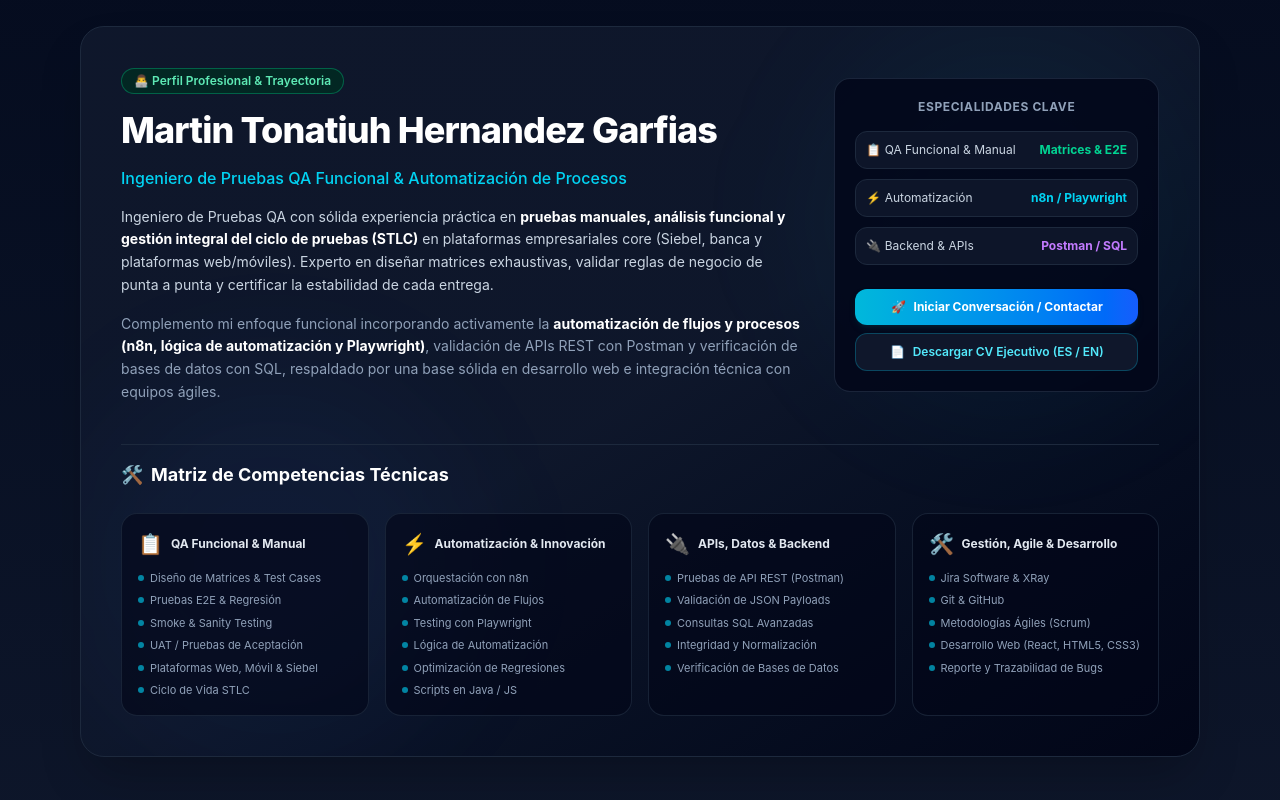
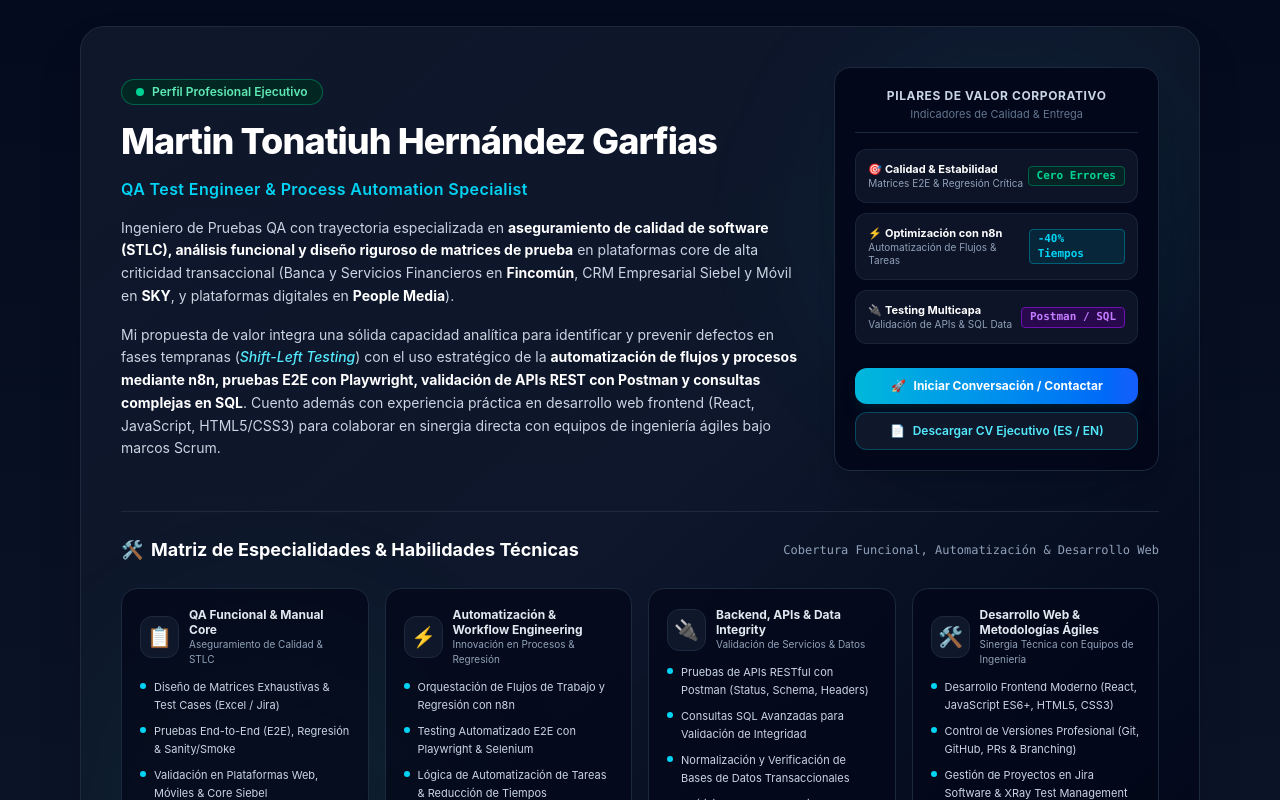
Before and after one commit to hegm840804/portafolio-web, a React (Vite) app: page / in a window 1280 px wide. Shown: the part 2160-2960 px from the top of the page. Built offline with nearby package versions, Linux system fonts and the light colour scheme.

Commit message:
feat(profile): rediseñar sección Sobre Mi con formato ejecutivo de alto impacto y métricas corporativas

```diff
--- a/src/components/About.jsx
+++ b/src/components/About.jsx
@@ -1,82 +1,138 @@
 export default function About({ onOpenContact, onOpenCV }) {
   const competencias = [
     {
-      categoria: 'QA Funcional & Manual',
+      categoria: 'QA Funcional & Manual Core',
       icono: '📋',
-      habilidades: ['Diseño de Matrices & Test Cases', 'Pruebas E2E & Regresión', 'Smoke & Sanity Testing', 'UAT / Pruebas de Aceptación', 'Plataformas Web, Móvil & Siebel', 'Ciclo de Vida STLC']
+      subtitulo: 'Aseguramiento de Calidad & STLC',
+      habilidades: [
+        'Diseño de Matrices Exhaustivas & Test Cases (Excel / Jira)',
+        'Pruebas End-to-End (E2E), Regresión & Sanity/Smoke',
+        'Validación en Plataformas Web, Móviles & Core Siebel',
+        'Pruebas de Aceptación de Usuario (UAT) & Reglas de Negocio',
+        'Gestión de Ciclo Completo de Pruebas (STLC & Trazabilidad)',
+        'Reporte Técnico de Anomalías con Evidencia Detallada'
+      ]
     },
     {
-      categoria: 'Automatización & Innovación',
+      categoria: 'Automatización & Workflow Engineering',
       icono: '⚡',
-      habilidades: ['Orquestación con n8n', 'Automatización de Flujos', 'Testing con Playwright', 'Lógica de Automatización', 'Optimización de Regresiones', 'Scripts en Java / JS']
+      subtitulo: 'Innovación en Procesos & Regresión',
+      habilidades: [
+        'Orquestación de Flujos de Trabajo y Regresión con n8n',
+        'Testing Automatizado E2E con Playwright & Selenium',
+        'Lógica de Automatización de Tareas & Reducción de Tiempos',
+        'Validación de Payloads JSON & Respuestas de Servicios',
+        'Construcción de Scripts en JavaScript, Java & Python',
+        'Optimización de Tiempos de Ejecución de Plataforma'
+      ]
     },
     {
-      categoria: 'APIs, Datos & Backend',
+      categoria: 'Backend, APIs & Data Integrity',
       icono: '🔌',
-      habilidades: ['Pruebas de API REST (Postman)', 'Validación de JSON Payloads', 'Consultas SQL Avanzadas', 'Integridad y Normalización', 'Verificación de Bases de Datos']
+      subtitulo: 'Validación de Servicios & Datos',
+      habilidades: [
+        'Pruebas de APIs RESTful con Postman (Status, Schema, Headers)',
+        'Consultas SQL Avanzadas para Validación de Integridad',
+        'Normalización y Verificación de Bases de Datos Transaccionales',
+        'Análisis de Logs y Manejo de Errores en Servidores Unix/Windows',
+        'Testing de Integraciones entre Sistemas Core y Pasarelas'
+      ]
     },
     {
-      categoria: 'Gestión, Agile & Desarrollo',
+      categoria: 'Desarrollo Web & Metodologías Ágiles',
       icono: '🛠️',
-      habilidades: ['Jira Software & XRay', 'Git & GitHub', 'Metodologías Ágiles (Scrum)', 'Desarrollo Web (React, HTML5, CSS3)', 'Reporte y Trazabilidad de Bugs']
+      subtitulo: 'Sinergia Técnica con Equipos de Ingeniería',
+      habilidades: [
+        'Desarrollo Frontend Moderno (React, JavaScript ES6+, HTML5, CSS3)',
+        'Control de Versiones Profesional (Git, GitHub, PRs & Branching)',
+        'Gestión de Proyectos en Jira Software & XRay Test Management',
+        'Metodologías Ágiles (Scrum, Sprints & Revisiones Técnicas)',
+        'Alineación de Expectativas Directamente con Stakeholders'
+      ]
     }
   ];
 
   return (
     <section id="sobre-mi" className="max-w-6xl mx-auto px-4 py-16 w-full">
       <div className="bg-gradient-to-br from-slate-900 via-slate-900/95 to-slate-950 border border-slate-800 rounded-3xl p-6 sm:p-10 shadow-2xl relative overflow-hidden">
+
+        {/* Efectos de luz ambiental */}
         <div className="absolute top-0 right-0 w-96 h-96 bg-cyan-500/5 rounded-full blur-3xl pointer-events-none"></div>
-        <div className="absolute bottom-0 left-0 w-96 h-96 bg-blue-500/5 rounded-full blur-3xl pointer-events-none"></div>
+        <div className="absolute bottom-0 left-0 w-96 h-96 bg-emerald-500/5 rounded-full blur-3xl pointer-events-none"></div>
 
         <div className="relative z-10 space-y-10">
 
+          {/* Bloque Superior: Presentación Ejecutiva */}
           <div className="grid grid-cols-1 lg:grid-cols-12 gap-8 items-center">
             <div className="lg:col-span-8 space-y-4">
-              <div className="inline-flex items-center gap-2 bg-emerald-950/80 border border-emerald-500/40 px-3 py-1 rounded-full text-xs font-semibold text-emerald-300">
-                <span>👨‍💻 Perfil Profesional & Trayectoria</span>
+
+              <div className="inline-flex items-center gap-2 bg-emerald-950/80 border border-emerald-500/40 px-3.5 py-1 rounded-full text-xs font-semibold text-emerald-300">
+                <span className="h-2 w-2 rounded-full bg-emerald-400 animate-pulse"></span>
+                <span>Perfil Profesional Ejecutivo</span>
               </div>
 
               <h2 className="text-2xl sm:text-4xl font-extrabold text-white tracking-tight">
-                Martin Tonatiuh Hernandez Garfias
+                Martin Tonatiuh Hernández Garfias
               </h2>
 
-              <p className="text-sm sm:text-base text-cyan-400 font-medium">
-                Ingeniero de Pruebas QA Funcional & Automatización de Procesos
+              <p className="text-sm sm:text-base text-cyan-400 font-semibold tracking-wide">
+                QA Test Engineer & Process Automation Specialist
               </p>
 
               <p className="text-xs sm:text-sm text-slate-300 leading-relaxed">
-                Ingeniero de Pruebas QA con sólida experiencia práctica en <strong className="text-white">pruebas manuales, análisis funcional y gestión integral del ciclo de pruebas (STLC)</strong> en plataformas empresariales core (Siebel, banca y plataformas web/móviles). Experto en diseñar matrices exhaustivas, validar reglas de negocio de punta a punta y certificar la estabilidad de cada entrega.
+                Ingeniero de Pruebas QA con trayectoria especializada en <strong className="text-white">aseguramiento de calidad de software (STLC), análisis funcional y diseño riguroso de matrices de prueba</strong> en plataformas core de alta criticidad transaccional (Banca y Servicios Financieros en <strong className="text-white">Fincomún</strong>, CRM Empresarial Siebel y Móvil en <strong className="text-white">SKY</strong>, y plataformas digitales en <strong className="text-white">People Media</strong>).
               </p>
 
-              <p className="text-xs sm:text-sm text-slate-400 leading-relaxed">
-                Complemento mi enfoque funcional incorporando activamente la <strong className="text-white">automatización de flujos y procesos (n8n, lógica de automatización y Playwright)</strong>, validación de APIs REST con Postman y verificación de bases de datos con SQL, respaldado por una base sólida en desarrollo web e integración técnica con equipos ágiles.
+              <p className="text-xs sm:text-sm text-slate-300 leading-relaxed">
+                Mi propuesta de valor integra una sólida capacidad analítica para identificar y prevenir defectos en fases tempranas (<em className="text-cyan-300 font-medium">Shift-Left Testing</em>) con el uso estratégico de la <strong className="text-white">automatización de flujos y procesos mediante n8n, pruebas E2E con Playwright, validación de APIs REST con Postman y consultas complejas en SQL</strong>. Cuento además con experiencia práctica en desarrollo web frontend (React, JavaScript, HTML5/CSS3) para colaborar en sinergia directa con equipos de ingeniería ágiles bajo marcos Scrum.
               </p>
             </div>
 
-            <div className="lg:col-span-4 bg-slate-950/80 border border-slate-800/90 rounded-2xl p-5 flex flex-col gap-4">
-              <h3 className="text-xs font-bold uppercase tracking-wider text-slate-400 text-center">
-                Especialidades Clave
+            {/* Tarjeta Lateral Ejecutiva: Pilares de Desempeño */}
+            <div className="lg:col-span-4 bg-slate-950/90 border border-slate-800 rounded-2xl p-5 flex flex-col gap-4 shadow-xl">
+              <div className="text-center border-b border-slate-800 pb-2.5">
+                <h3 className="text-xs font-bold uppercase tracking-wider text-slate-300">
+                  Pilares de Valor Corporativo
                 </h3>
+                <p className="text-[11px] text-slate-500 mt-0.5">Indicadores de Calidad & Entrega</p>
+              </div>
 
               <div className="space-y-2.5 text-xs">
-                <div className="flex items-center justify-between p-2.5 bg-slate-900/90 rounded-xl border border-slate-800">
-                  <span className="text-slate-300">📋 QA Funcional & Manual</span>
-                  <span className="font-bold text-emerald-400">Matrices & E2E</span>
+                <div className="p-3 bg-slate-900/90 rounded-xl border border-slate-800/80 flex items-center justify-between">
+                  <div>
+                    <p className="font-bold text-white text-[11px]">🎯 Calidad & Estabilidad</p>
+                    <p className="text-[10px] text-slate-400">Matrices E2E & Regresión Crítica</p>
                   </div>
-                <div className="flex items-center justify-between p-2.5 bg-slate-900/90 rounded-xl border border-slate-800">
-                  <span className="text-slate-300">⚡ Automatización</span>
-                  <span className="font-bold text-cyan-400">n8n / Playwright</span>
+                  <span className="text-[11px] font-mono font-bold text-emerald-400 bg-emerald-950/60 px-2 py-0.5 rounded border border-emerald-800">
+                    Cero Errores
+                  </span>
                 </div>
-                <div className="flex items-center justify-between p-2.5 bg-slate-900/90 rounded-xl border border-slate-800">
-                  <span className="text-slate-300">🔌 Backend & APIs</span>
-                  <span className="font-bold text-purple-400">Postman / SQL</span>
+
+                <div className="p-3 bg-slate-900/90 rounded-xl border border-slate-800/80 flex items-center justify-between">
+                  <div>
+                    <p className="font-bold text-white text-[11px]">⚡ Optimización con n8n</p>
+                    <p className="text-[10px] text-slate-400">Automatización de Flujos & Tareas</p>
+                  </div>
+                  <span className="text-[11px] font-mono font-bold text-cyan-400 bg-cyan-950/60 px-2 py-0.5 rounded border border-cyan-800">
+                    -40% Tiempos
+                  </span>
+                </div>
+
+                <div className="p-3 bg-slate-900/90 rounded-xl border border-slate-800/80 flex items-center justify-between">
+                  <div>
+                    <p className="font-bold text-white text-[11px]">🔌 Testing Multicapa</p>
+                    <p className="text-[10px] text-slate-400">Validación de APIs & SQL Data</p>
+                  </div>
+                  <span className="text-[11px] font-mono font-bold text-purple-400 bg-purple-950/60 px-2 py-0.5 rounded border border-purple-800">
+                    Postman / SQL
+                  </span>
                 </div>
               </div>
 
               <div className="pt-2 flex flex-col gap-2">
                 <button
                   onClick={onOpenContact}
-                  className="w-full flex items-center justify-center gap-2 bg-gradient-to-r from-cyan-500 to-blue-600 hover:from-cyan-400 hover:to-blue-500 text-white text-xs font-bold py-2.5 px-4 rounded-xl shadow-md shadow-cyan-950/40 transition transform active:scale-95 cursor-pointer"
+                  className="w-full flex items-center justify-center gap-2 bg-gradient-to-r from-cyan-500 to-blue-600 hover:from-cyan-400 hover:to-blue-500 text-white text-xs font-bold py-2.5 px-4 rounded-xl shadow-lg shadow-cyan-950/40 transition transform active:scale-95 cursor-pointer"
                 >
                   <span>🚀</span>
                   <span>Iniciar Conversación / Contactar</span>
@@ -92,32 +148,44 @@ export default function About({ onOpenContact, onOpenCV }) {
             </div>
           </div>
 
-          <div className="pt-4 border-t border-slate-800">
-            <h3 className="text-base sm:text-lg font-bold text-white mb-6 flex items-center gap-2">
+          {/* Bloque Inferior: Matriz de Competencias Técnicas */}
+          <div className="pt-6 border-t border-slate-800">
+            <div className="mb-6 flex flex-col sm:flex-row sm:items-center justify-between gap-2">
+              <h3 className="text-base sm:text-lg font-bold text-white flex items-center gap-2">
                 <span>🛠️</span>
-              <span>Matriz de Competencias Técnicas</span>
+                <span>Matriz de Especialidades & Habilidades Técnicas</span>
               </h3>
+              <span className="text-xs text-slate-400 font-mono">
+                Cobertura Funcional, Automatización & Desarrollo Web
+              </span>
+            </div>
 
             <div className="grid grid-cols-1 sm:grid-cols-2 lg:grid-cols-4 gap-4">
               {competencias.map((comp, idx) => (
                 <div
                   key={idx}
-                  className="bg-slate-950/60 border border-slate-800/80 rounded-2xl p-4 hover:border-slate-700 transition"
+                  className="bg-slate-950/70 border border-slate-800 rounded-2xl p-4.5 hover:border-slate-700 transition flex flex-col justify-between"
                 >
-                  <div className="flex items-center gap-2 mb-3">
-                    <span className="text-xl">{comp.icono}</span>
-                    <h4 className="text-xs font-bold text-slate-200">
+                  <div>
+                    <div className="flex items-center gap-2.5 mb-2">
+                      <span className="text-xl p-1.5 bg-slate-900 rounded-xl border border-slate-800">{comp.icono}</span>
+                      <div>
+                        <h4 className="text-xs font-bold text-slate-200 leading-tight">
                           {comp.categoria}
                         </h4>
+                        <p className="text-[10px] text-slate-400">{comp.subtitulo}</p>
                       </div>
-                  <ul className="space-y-1.5">
+                    </div>
+
+                    <ul className="space-y-2 mt-3">
                       {comp.habilidades.map((hab, hIdx) => (
-                      <li key={hIdx} className="text-[11px] text-slate-400 flex items-center gap-1.5">
-                        <span className="h-1.5 w-1.5 rounded-full bg-cyan-500/70"></span>
+                        <li key={hIdx} className="text-[11px] text-slate-300 flex items-start gap-2 leading-relaxed">
+                          <span className="h-1.5 w-1.5 rounded-full bg-cyan-400 mt-1 flex-shrink-0"></span>
                           <span>{hab}</span>
                         </li>
                       ))}
                     </ul>
+                  </div>
                 </div>
               ))}
             </div>
```
Lines whose indentation alone changed are shown as unchanged.
